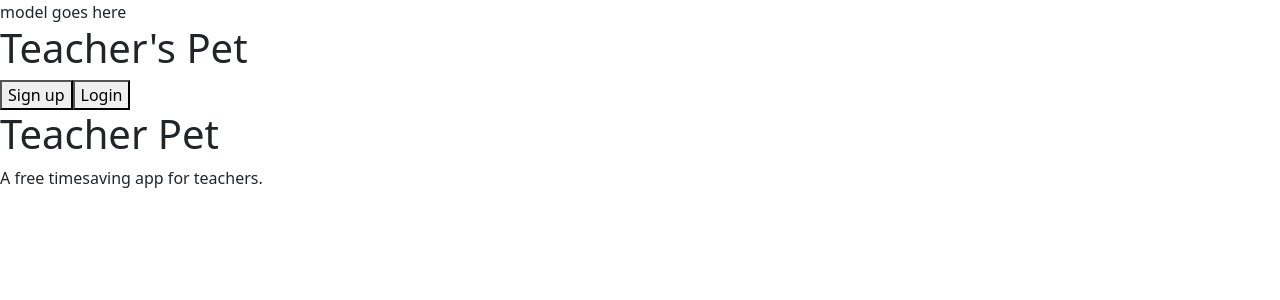
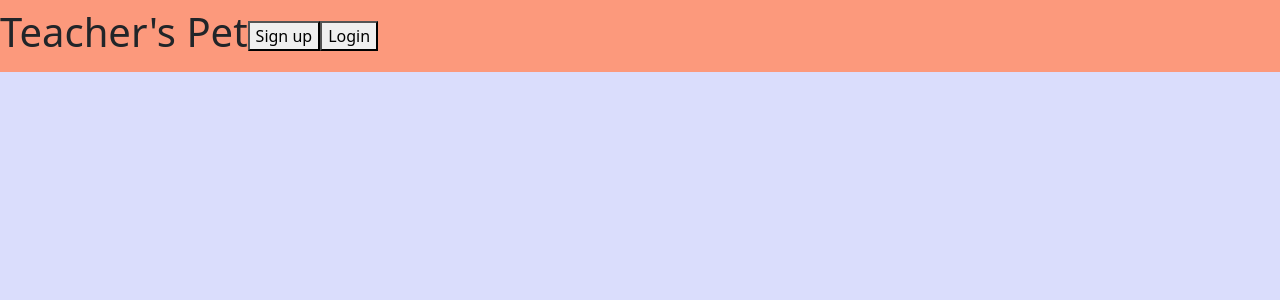
Before and after one commit to jgerville/teacher-pet, a React (Create React App) app in the folder frontend/: page /#/ in a window 1280 px wide. Shown: the top 300 px of the page. Built offline with nearby package versions, Linux system fonts and the light colour scheme.

Commit message:
add color to nav bar and background

```diff
--- a/frontend/package.json
+++ b/frontend/package.json
@@ -30,7 +30,7 @@
       "react-app/jest"
     ]
   },
-  "proxy": "http://localhost:5000",
+  "proxy": "http://localhost:4000",
   "browserslist": {
     "production": [
       ">0.2%",
--- a/frontend/public/index.html
+++ b/frontend/public/index.html
@@ -17,7 +17,7 @@
   </head>
   <body>
     <noscript>You need to enable JavaScript to run this app.</noscript>
-    <div id="root"></div>
+    <div id="root" class="row"></div>
     <!--
       This HTML file is a template.
       If you open it directly in the browser, you will see an empty page.
--- a/frontend/src/components/app.js
+++ b/frontend/src/components/app.jsx
@@ -15,7 +15,6 @@ import ClassShowPage from './pages/class_show_page';
 const App = () => (
   <div>
     <Modal />
-    model goes here
     <NavBarContainer />
     <Switch>
       {/* <AuthRoute exact path="/login" component={LoginFormContainer} />
--- a/frontend/src/components/main/main_page.js
+++ b/frontend/src/components/main/main_page.jsx
@@ -5,7 +5,6 @@ class MainPage extends React.Component {
   render() {
     return (
       <div>
-        <h1>Teacher Pet</h1>
         <footer>
           A free timesaving app for teachers.
         </footer>
--- a/frontend/src/components/nav/navbar.js
+++ b/frontend/src/components/nav/navbar.jsx
@@ -1,5 +1,6 @@
 import React from 'react';
 import { Link } from 'react-router-dom'
+import '../../styles/navbar.css'
 
 class NavBar extends React.Component {
   constructor(props) {
@@ -34,7 +35,7 @@ class NavBar extends React.Component {
 
   render() {
     return (
-      <div>
+      <div class="navbar navbar-expand-lg fixed-top">
         <h1>Teacher's Pet</h1>
         {this.getLinks()}
       </div>
--- /dev/null
+++ b/frontend/src/index.css
@@ -0,0 +1,5 @@
+body {
+  -webkit-font-smoothing: antialiased;
+  -moz-osx-font-smoothing: grayscale;
+  background-color: #DADDFC;
+}
--- a/frontend/src/index.js
+++ b/frontend/src/index.js
@@ -1,6 +1,7 @@
 import React from 'react';
 import ReactDOM from 'react-dom';
 import Root from './components/root';
+import './index.css'
 import configureStore from './store/store';
 import jwt_decode from 'jwt-decode';
 import { setAuthToken } from './util/session_api_util';
--- /dev/null
+++ b/frontend/src/styles/navbar.css
@@ -0,0 +1,3 @@
+.navbar {
+  background-color: #FC997C;
+}
```
Also changed, not shown: frontend/src/components/modal/modal.jsx (renamed from frontend/src/components/modal/modal.js), frontend/src/components/session/login_form.jsx (renamed from frontend/src/components/session/login_form.js), frontend/src/components/session/signup_form.jsx (renamed from frontend/src/components/session/signup_form.js), 2 other files (tests, documents, lock files or other folders).
